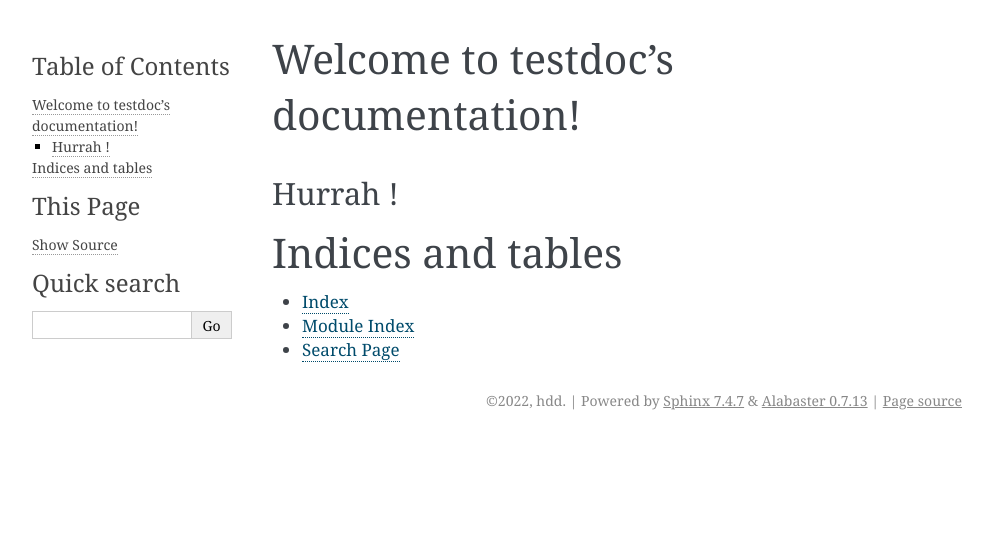
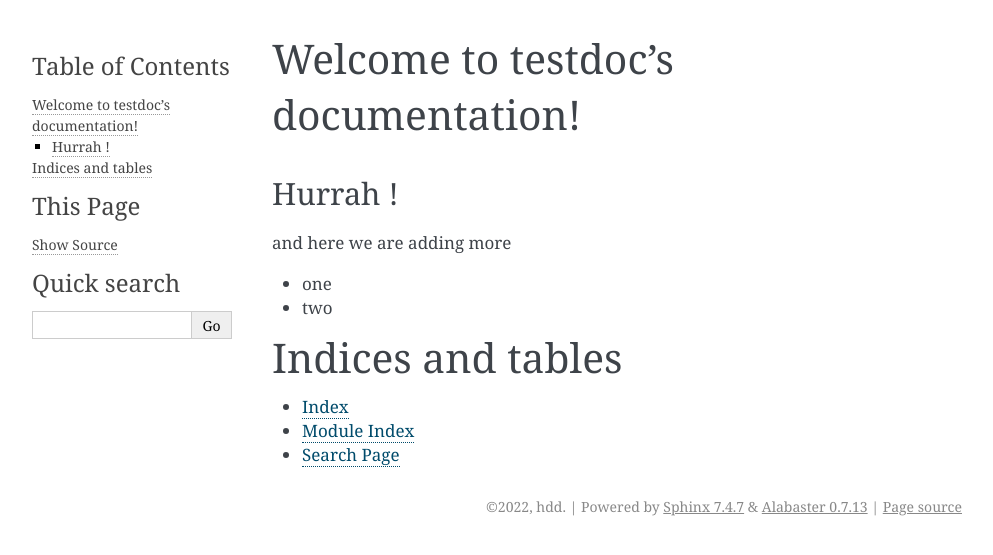
Before and after one commit to hdd/testdocs, a Sphinx documentation site: the page built from doc/source/index.rst, in a window 1280 px wide. Shown: the top 555 px of the page, without its empty margins (148-1141 px from the left). Built offline with Sphinx 7.4.7, drawn with Linux system fonts in a browser that asks for light colours.

Commit message:
Update index.rst

```diff
--- a/doc/source/index.rst
+++ b/doc/source/index.rst
@@ -14,6 +14,11 @@ Welcome to testdoc's documentation!
 Hurrah !
 --------
 
+and here we are adding more
+
+* one
+* two
+
 Indices and tables
 ==================
 
```
